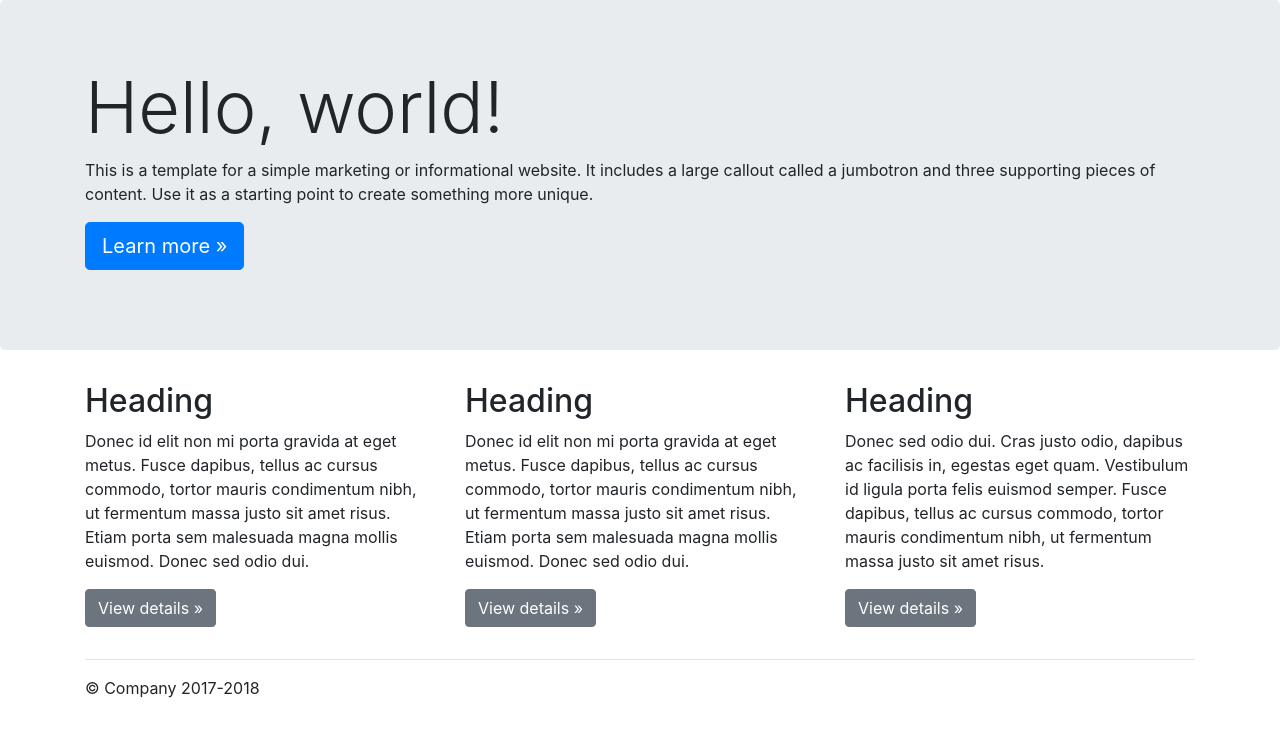
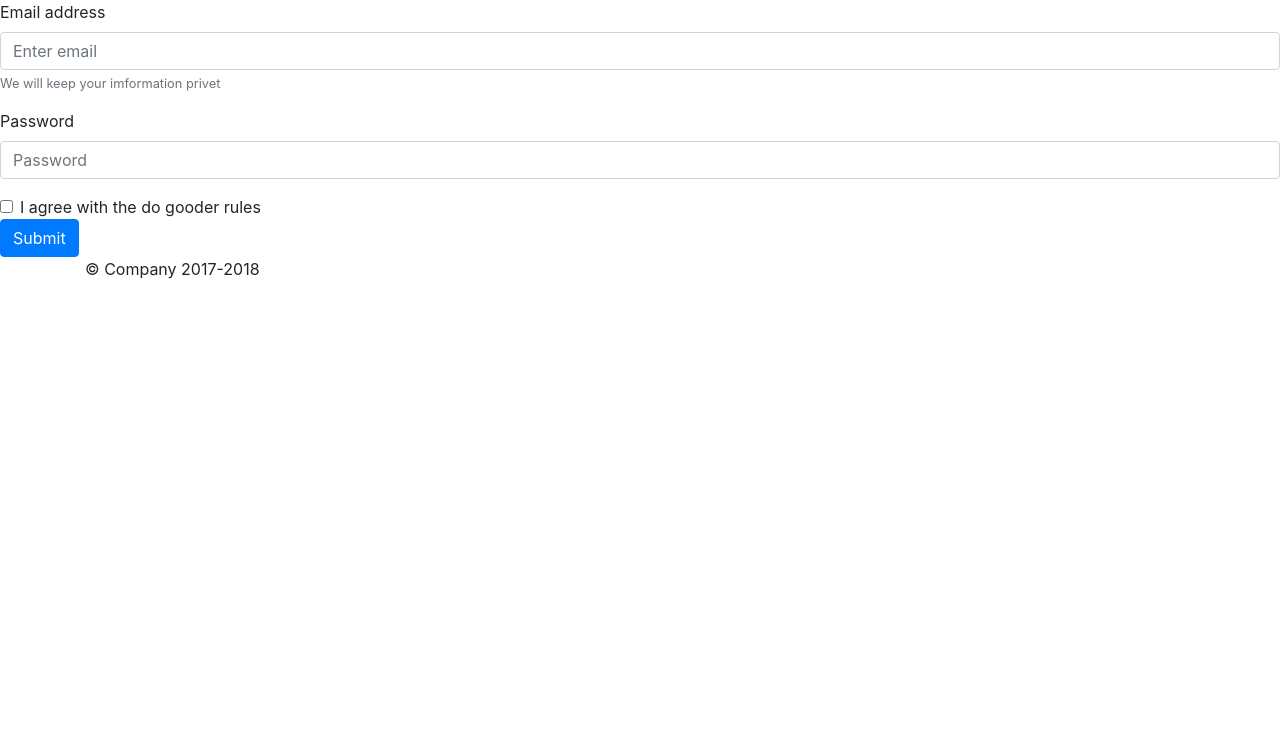
Before and after one commit to bevertz/ps5-kindness, a Flask app: page /login in a window 1280 px wide. Shown: the part 56-800 px from the top of the page. Run offline with Flask 2, Linux system fonts and the light colour scheme; some libraries are stand-ins or nearby versions.

Commit message:
sign up form

```diff
--- a/templates/base.html
+++ b/templates/base.html
@@ -53,38 +53,23 @@
 
     <main role="main">
 
-      <!-- Main jumbotron for a primary marketing message or call to action -->
-      <div class="jumbotron">
-        <div class="container">
-          <h1 class="display-3">Hello, world!</h1>
-          <p>This is a template for a simple marketing or informational website. It includes a large callout called a jumbotron and three supporting pieces of content. Use it as a starting point to create something more unique.</p>
-          <p><a class="btn btn-primary btn-lg" href="#" role="button">Learn more &raquo;</a></p>
-        </div>
-      </div>
+      <form>
+  <div class="form-group">
+    <label for="exampleInputEmail1">Email address</label>
+    <input type="email" class="form-control" id="exampleInputEmail1" aria-describedby="emailHelp" placeholder="Enter email">
+    <small id="emailHelp" class="form-text text-muted">We will keep your imformation privet</small>
+  </div>
+  <div class="form-group">
+    <label for="exampleInputPassword1">Password</label>
+    <input type="password" class="form-control" id="exampleInputPassword1" placeholder="Password">
+  </div>
+  <div class="form-check">
+    <input type="checkbox" class="form-check-input" id="exampleCheck1">
+    <label class="form-check-label" for="exampleCheck1">I agree with the do gooder rules</label>
+  </div>
+  <button type="submit" class="btn btn-primary">Submit</button>
+</form>
 
-      <div class="container">
-        <!-- Example row of columns -->
-        <div class="row">
-          <div class="col-md-4">
-            <h2>Heading</h2>
-            <p>Donec id elit non mi porta gravida at eget metus. Fusce dapibus, tellus ac cursus commodo, tortor mauris condimentum nibh, ut fermentum massa justo sit amet risus. Etiam porta sem malesuada magna mollis euismod. Donec sed odio dui. </p>
-            <p><a class="btn btn-secondary" href="#" role="button">View details &raquo;</a></p>
-          </div>
-          <div class="col-md-4">
-            <h2>Heading</h2>
-            <p>Donec id elit non mi porta gravida at eget metus. Fusce dapibus, tellus ac cursus commodo, tortor mauris condimentum nibh, ut fermentum massa justo sit amet risus. Etiam porta sem malesuada magna mollis euismod. Donec sed odio dui. </p>
-            <p><a class="btn btn-secondary" href="#" role="button">View details &raquo;</a></p>
-          </div>
-          <div class="col-md-4">
-            <h2>Heading</h2>
-            <p>Donec sed odio dui. Cras justo odio, dapibus ac facilisis in, egestas eget quam. Vestibulum id ligula porta felis euismod semper. Fusce dapibus, tellus ac cursus commodo, tortor mauris condimentum nibh, ut fermentum massa justo sit amet risus.</p>
-            <p><a class="btn btn-secondary" href="#" role="button">View details &raquo;</a></p>
-          </div>
-        </div>
-
-        <hr>
-
-      </div> <!-- /container -->
 
     </main>
 
```
